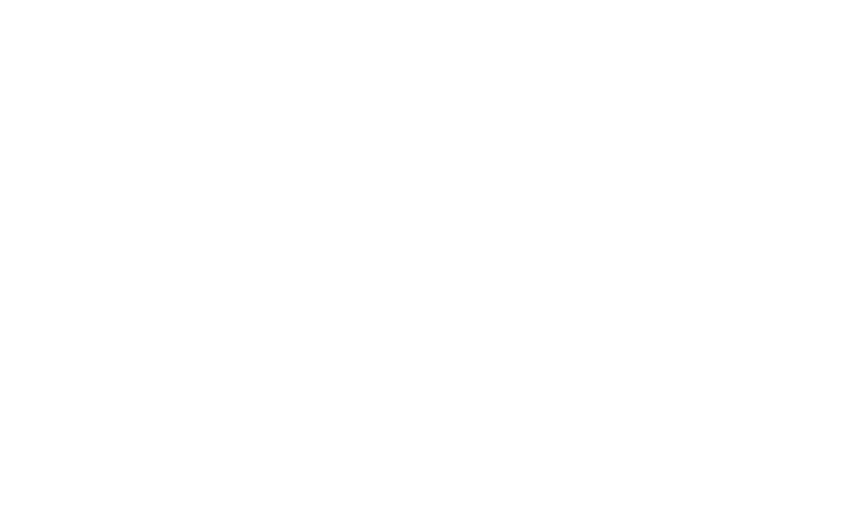
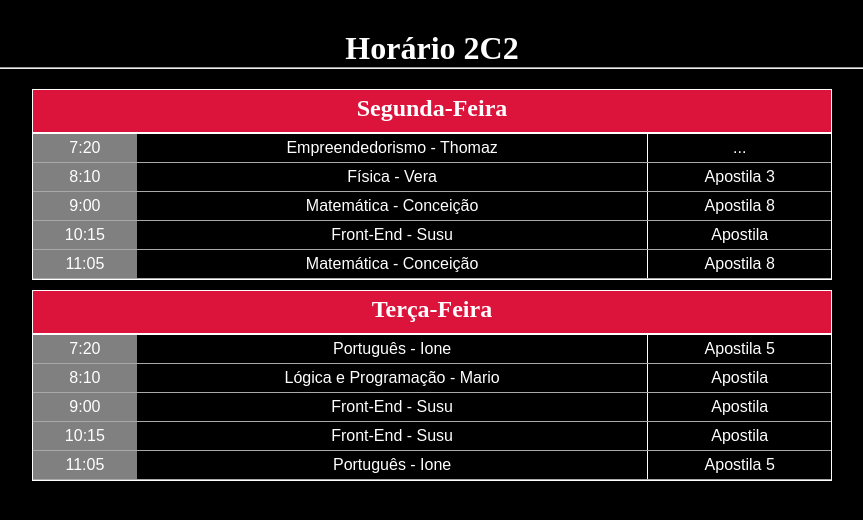
Before and after one commit to LksDS/html-css-horario-aula, a plain HTML site: page index.html in a window 1280 px wide. Shown: the whole page, without its empty margins (208-1071 px from the left). Drawn offline with Linux system fonts and the light colour scheme.

```diff
--- a/index.html
+++ b/index.html
@@ -1,12 +1,71 @@
 <!DOCTYPE html>
 <html lang="en">
-<head>
-    <meta charset="UTF-8">
-    <meta name="viewport" content="width=device-width, initial-scale=1.0">
+  <head>
+    <meta charset="UTF-8" />
+    <meta name="viewport" content="width=device-width, initial-scale=1.0" />
     <title>Horário 2C2</title>
-    <link rel="stylesheet" href="style.css">
-</head>
-<body>
-
-</body>
+    <link rel="stylesheet" href="style.css" />
+  </head>
+  <body>
+    <h1>Horário 2C2</h1>
+    <hr />
+    <main id="quadro-horarios">
+      <article class="horarios-dia">
+        <h2>Segunda-Feira</h2>
+        <div class="horario">
+          <span class="hora">7:20</span>
+          <h3 class="nome-materia">Empreendedorismo - Thomaz</h3>
+          <span class="apostila">...</span>
+        </div>
+        <div class="horario">
+          <span class="hora">8:10</span>
+          <h3 class="nome-materia">Física - Vera</h3>
+          <span class="apostila">Apostila 3</span>
+        </div>
+        <div class="horario">
+          <span class="hora">9:00</span>
+          <h3 class="nome-materia">Matemática - Conceição</h3>
+          <span class="apostila">Apostila 8</span>
+        </div>
+        <div class="horario">
+          <span class="hora">10:15</span>
+          <h3 class="nome-materia">Front-End - Susu</h3>
+          <span class="apostila">Apostila</span>
+        </div>
+        <div class="horario">
+          <span class="hora">11:05</span>
+          <h3 class="nome-materia">Matemática - Conceição</h3>
+          <span class="apostila">Apostila 8</span>
+        </div>
+      </article>
+      <article class="horarios-dia">
+        <h2>Terça-Feira</h2>
+        <div class="horario">
+          <span class="hora">7:20</span>
+          <h3 class="nome-materia">Português - Ione</h3>
+          <span class="apostila">Apostila 5</span>
+        </div>
+        <div class="horario">
+          <span class="hora">8:10</span>
+          <h3 class="nome-materia">Lógica e Programação - Mario</h3>
+          <span class="apostila">Apostila</span>
+        </div>
+        <div class="horario">
+          <span class="hora">9:00</span>
+          <h3 class="nome-materia">Front-End - Susu</h3>
+          <span class="apostila">Apostila</span>
+        </div>
+        <div class="horario">
+          <span class="hora">10:15</span>
+          <h3 class="nome-materia">Front-End - Susu</h3>
+          <span class="apostila">Apostila</span>
+        </div>
+        <div class="horario">
+          <span class="hora">11:05</span>
+          <h3 class="nome-materia">Português - Ione</h3>
+          <span class="apostila">Apostila 5</span>
+        </div>
+      </article>
+    </main>
+  </body>
 </html>
--- a/style.css
+++ b/style.css
@@ -0,0 +1,63 @@
+* {
+  padding: 0;
+  margin: 0;
+  box-sizing: border-box;
+  color: white;
+}
+body {
+  background-color: black;
+  padding-top: 30px;
+}
+h1 {
+  text-align: center;
+}
+hr {
+  margin-bottom: 20px;
+}
+h2 {
+  padding-top: 5px;
+  border-bottom: 2px solid white;
+  text-align: center;
+  padding-bottom: 10px;
+  background-color: crimson;
+}
+#quadro-horarios {
+  width: 100%;
+  max-width: 800px;
+  margin: auto;
+}
+.horarios-dia {
+  border: 1px solid white;
+  margin-bottom: 10px;
+}
+.horario {
+  display: flex;
+  border-bottom: 1px solid darkgray;
+  align-items: center;
+  font-family: Arial, Helvetica, sans-serif;
+  justify-content: space-between;
+}
+.horario > .hora {
+  display: flex;
+  align-items: center;
+  justify-content: center;
+  text-align: center;
+  width: 13%;
+  padding-top: 5px;
+  padding-bottom: 5px;
+  background-color: gray;
+}
+.horario > .nome-materia {
+  padding-left: 10px;
+  padding-right: 10px;
+  font-size: 1rem;
+  font-weight: 500;
+}
+.horario > .apostila {
+  height: 100%;
+  padding-top: 5px;
+  padding-bottom: 5px;
+  text-align: center;
+  border-left: 1px solid white;
+  width: 23%;
+}
```
